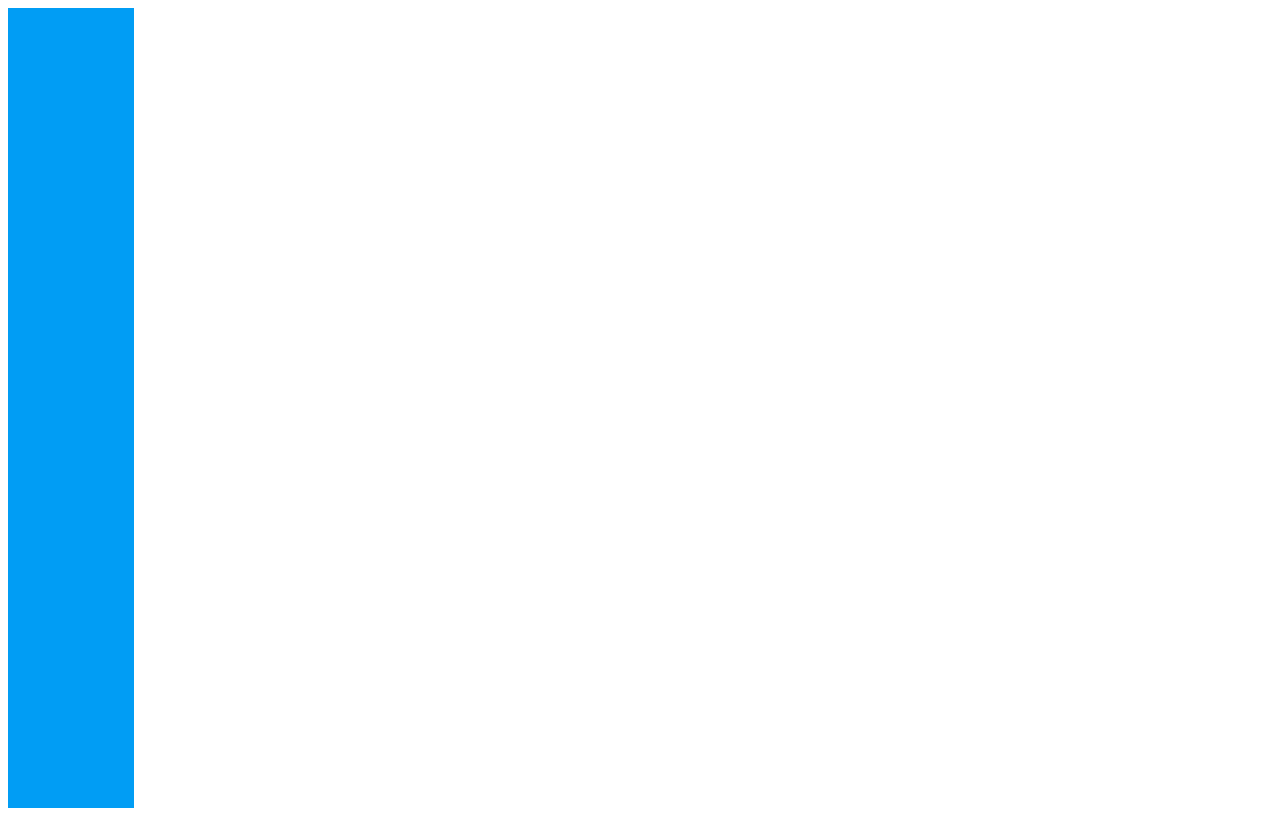
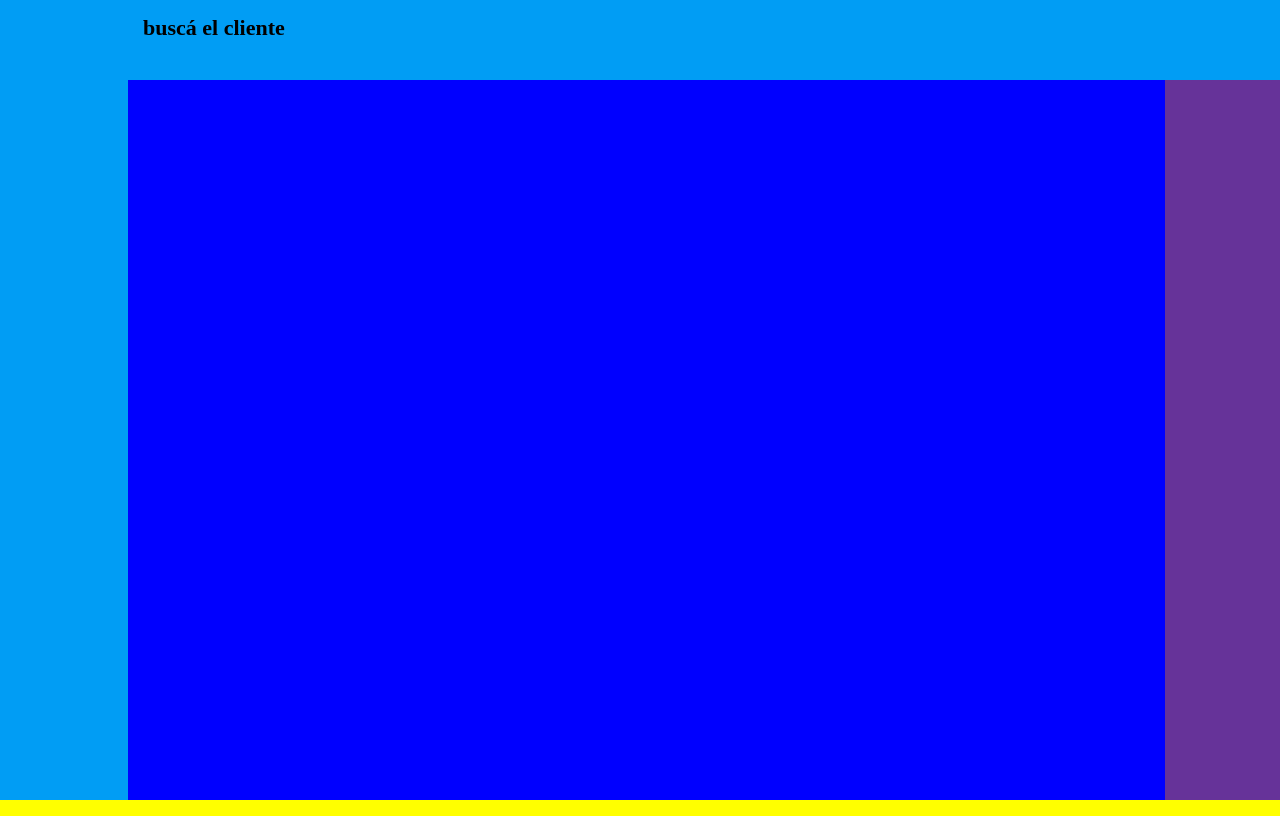
Before and after one commit to literame/powerCRM, a plain HTML site: page html/Usuario.html in a window 1280 px wide. Drawn offline with Linux system fonts and the light colour scheme.

Commit message:
se diseña pagina buscar.
esta dificil pero lo lograremos

```diff
--- a/css/usuario.css
+++ b/css/usuario.css
@@ -1,12 +1,68 @@
+
+*{
+    background: yellow;
+    padding: 0;
+    margin: 0;
+    box-sizing: border-box;
+}
 .contenedor{
     width: 100%;
     height: 100vh;
     margin: 0;
     padding: 0;
+    background-color: white;
+    position: relative;
 }
-nav{
+.contenedor aside{
     background: #019DF4;
+    height: 100vh;
+    width: 10%;
+    margin: 0;
+    padding: 0;
+    position: absolute;
+}
+main{
+    background: red;
+    padding: 0;
+    margin: 0;
+    height: 100%;
+    width: 90%;
+
+    float: right;
+
+}
+.buscar{
+    background: #fff;
+    height: 10%;
+    width: 100%;
+    margin: 0px;
+    padding: 0px;
+
+}
+.buscar h1{
+
+    font-size: 22px;
+    height: 100%;
+    margin: 0px;
+    padding: 15px;
+    background-color: #019DF4;
+
+}
+.debajo{
+    background: yellow;
+    height: 90%;
+    width: 100%;
+    position: relative;
+}
+.caja_buscador{
+    background: blue;
+    height: 100%;
+    width: 90%;
+    position: absolute;
+}
+.navegacion{
     height: 100%;
     width: 10%;
-
+    background: rebeccapurple;
+    float: right;
 }
--- a/html/Usuario.html
+++ b/html/Usuario.html
@@ -9,9 +9,22 @@
 </head>
 <body>
     <div class="contenedor">
-        <nav>
+        <aside>
 
-        </nav>
+        </aside>
+        <main>
+            <div class="buscar">
+                <h1>buscá el cliente</h1>
+            </div>
+            <div class="debajo">
+                <div class="caja_buscador">
+
+                </div>
+                <div class="navegacion">
+
+                </div>
+            </div>
+        </main>
     </div>
 </body>
 </html>
```
